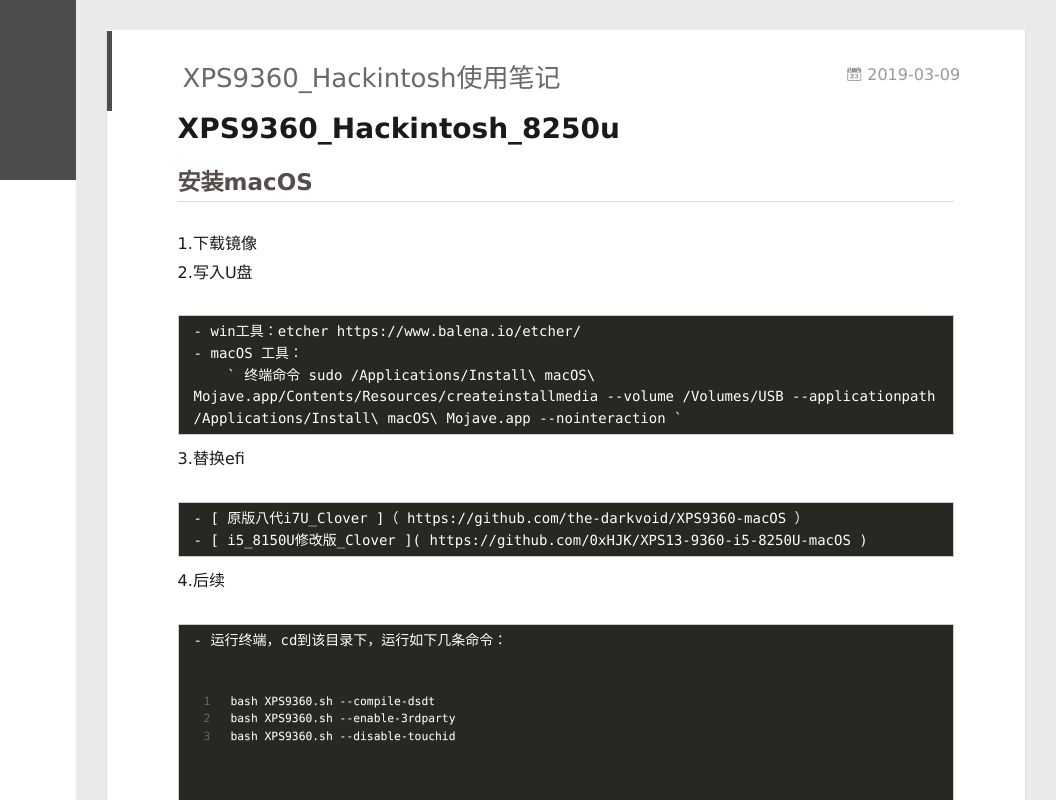
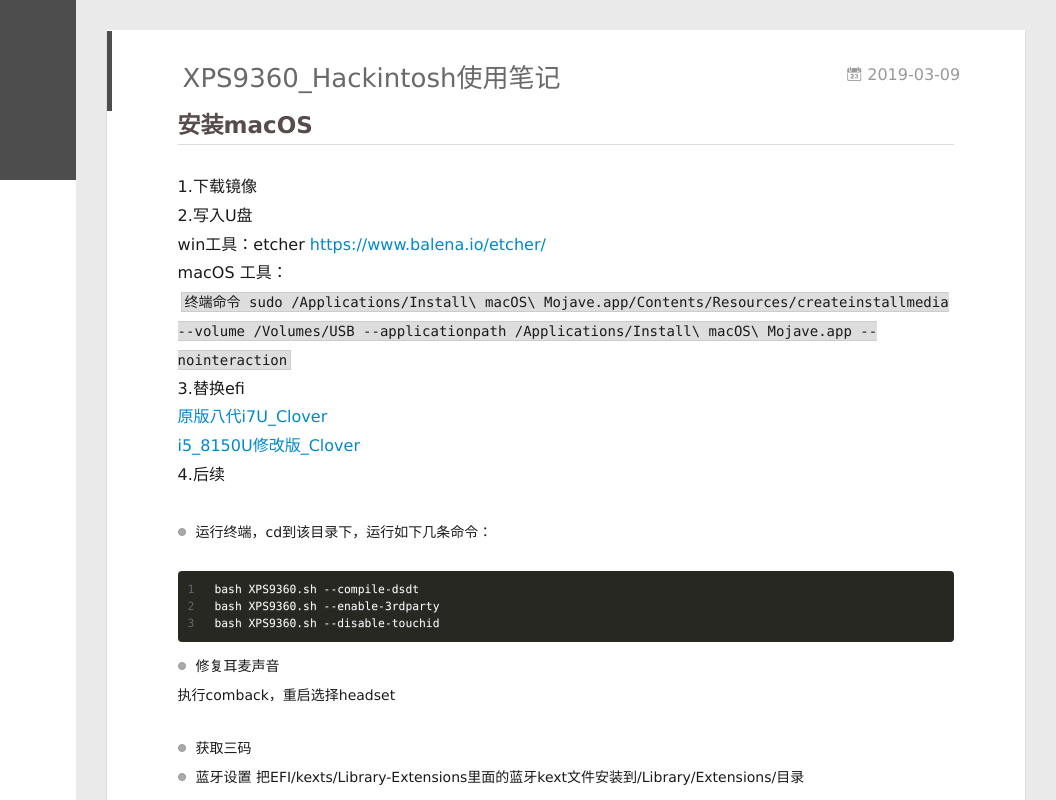
Before and after one commit to AmourHah/AmourHah.github.io, a plain HTML site: page 2019/03/09/XPS9360-Hackintosh使用笔记/index.html in a window 1280 px wide. Shown: the full height of the page, 224-1280 px from the left. Drawn offline with nearby package versions, Linux system fonts and the light colour scheme; some packages are replaced by stand-ins of ours; no server answers.

Commit message:
Site updated: 2019-03-09 23:13:07

```diff
--- a/2019/03/09/XPS9360-Hackintosh使用笔记/index.html
+++ b/2019/03/09/XPS9360-Hackintosh使用笔记/index.html
@@ -8,17 +8,17 @@
   <link rel="dns-prefetch" href="http://yoursite.com">
   <title>XPS9360_Hackintosh使用笔记 | AmourHah&#39;s Blog</title>
   <meta name="viewport" content="width=device-width, initial-scale=1, maximum-scale=1">
-  <meta name="description" content="XPS9360_Hackintosh_8250u安装macOS1.下载镜像2.写入U盘 - win工具：etcher https://www.balena.io/etcher/ - macOS 工具：     ` 终端命令 sudo /Applications/Install\ macOS\ Mojave.app/Contents/Resources/createinstallmedia --vo">
+  <meta name="description" content="安装macOS1.下载镜像2.写入U盘win工具：etcher https://www.balena.io/etcher/macOS 工具：终端命令 sudo /Applications/Install\ macOS\ Mojave.app/Contents/Resources/createinstallmedia --volume /Volumes/USB --applicationpath /">
 <meta property="og:type" content="article">
 <meta property="og:title" content="XPS9360_Hackintosh使用笔记">
 <meta property="og:url" content="http://yoursite.com/2019/03/09/XPS9360-Hackintosh使用笔记/index.html">
 <meta property="og:site_name" content="AmourHah&#39;s Blog">
-<meta property="og:description" content="XPS9360_Hackintosh_8250u安装macOS1.下载镜像2.写入U盘 - win工具：etcher https://www.balena.io/etcher/ - macOS 工具：     ` 终端命令 sudo /Applications/Install\ macOS\ Mojave.app/Contents/Resources/createinstallmedia --vo">
+<meta property="og:description" content="安装macOS1.下载镜像2.写入U盘win工具：etcher https://www.balena.io/etcher/macOS 工具：终端命令 sudo /Applications/Install\ macOS\ Mojave.app/Contents/Resources/createinstallmedia --volume /Volumes/USB --applicationpath /">
 <meta property="og:locale" content="default">
-<meta property="og:updated_time" content="2019-03-09T14:57:59.779Z">
+<meta property="og:updated_time" content="2019-03-09T15:12:42.470Z">
 <meta name="twitter:card" content="summary">
 <meta name="twitter:title" content="XPS9360_Hackintosh使用笔记">
-<meta name="twitter:description" content="XPS9360_Hackintosh_8250u安装macOS1.下载镜像2.写入U盘 - win工具：etcher https://www.balena.io/etcher/ - macOS 工具：     ` 终端命令 sudo /Applications/Install\ macOS\ Mojave.app/Contents/Resources/createinstallmedia --vo">
+<meta name="twitter:description" content="安装macOS1.下载镜像2.写入U盘win工具：etcher https://www.balena.io/etcher/macOS 工具：终端命令 sudo /Applications/Install\ macOS\ Mojave.app/Contents/Resources/createinstallmedia --volume /Volumes/USB --applicationpath /">
 
     <link rel="alternative" href="/atom.xml" title="AmourHah&#39;s Blog" type="application/atom+xml">
 
@@ -170,31 +170,20 @@
 
     <div class="article-entry" itemprop="articleBody">
 
-        <h1 id="XPS9360-Hackintosh-8250u"><a href="#XPS9360-Hackintosh-8250u" class="headerlink" title="XPS9360_Hackintosh_8250u"></a>XPS9360_Hackintosh_8250u</h1><h2 id="安装macOS"><a href="#安装macOS" class="headerlink" title="安装macOS"></a>安装macOS</h2><p>1.下载镜像<br>2.写入U盘</p>
-<pre><code>- win工具：etcher https://www.balena.io/etcher/
-- macOS 工具：
-    ` 终端命令 sudo /Applications/Install\ macOS\ Mojave.app/Contents/Resources/createinstallmedia --volume /Volumes/USB --applicationpath /Applications/Install\ macOS\ Mojave.app --nointeraction `
-</code></pre><p>3.替换efi</p>
-<pre><code>- [ 原版八代i7U_Clover ]（ https://github.com/the-darkvoid/XPS9360-macOS ）
-- [ i5_8150U修改版_Clover ]( https://github.com/0xHJK/XPS13-9360-i5-8250U-macOS )
-</code></pre><p>4.后续</p>
-<pre><code>- 运行终端，cd到该目录下，运行如下几条命令：
-    <figure class="highlight plain"><table><tr><td class="gutter"><pre><span class="line">1</span><br><span class="line">2</span><br><span class="line">3</span><br></pre></td><td class="code"><pre><span class="line">bash XPS9360.sh --compile-dsdt </span><br><span class="line">bash XPS9360.sh --enable-3rdparty </span><br><span class="line">bash XPS9360.sh --disable-touchid</span><br></pre></td></tr></table></figure>
-
-- 修复耳麦声音
-    执行comback，重启选择headset
-
-- 获取三码
-- 蓝牙设置 把EFI/kexts/Library-Extensions里面的蓝牙kext文件安装到/Library/Extensions/目录
-</code></pre><blockquote>
-<p>引用</p>
+        <h2 id="安装macOS"><a href="#安装macOS" class="headerlink" title="安装macOS"></a>安装macOS</h2><p>1.下载镜像<br>2.写入U盘<br>win工具：etcher <a href="https://www.balena.io/etcher/" target="_blank" rel="noopener">https://www.balena.io/etcher/</a><br>macOS 工具：<br><code>终端命令 sudo /Applications/Install\ macOS\ Mojave.app/Contents/Resources/createinstallmedia --volume /Volumes/USB --applicationpath /Applications/Install\ macOS\ Mojave.app --nointeraction</code><br>3.替换efi<br><a href="https://github.com/the-darkvoid/XPS9360-macOS" target="_blank" rel="noopener">原版八代i7U_Clover</a><br><a href="https://github.com/0xHJK/XPS13-9360-i5-8250U-macOS" target="_blank" rel="noopener">i5_8150U修改版_Clover</a><br>4.后续</p>
+<ul>
+<li><p>运行终端，cd到该目录下，运行如下几条命令： </p>
+<figure class="highlight plain"><table><tr><td class="gutter"><pre><span class="line">1</span><br><span class="line">2</span><br><span class="line">3</span><br></pre></td><td class="code"><pre><span class="line">bash XPS9360.sh --compile-dsdt </span><br><span class="line">bash XPS9360.sh --enable-3rdparty </span><br><span class="line">bash XPS9360.sh --disable-touchid</span><br></pre></td></tr></table></figure>
+</li>
+<li><p>修复耳麦声音<br>  执行comback，重启选择headset</p>
+</li>
+<li>获取三码</li>
+<li>蓝牙设置 把EFI/kexts/Library-Extensions里面的蓝牙kext文件安装到/Library/Extensions/目录<blockquote>
+<p>引用<br><a href="https://github.com/the-darkvoid/XPS9360-macOS" target="_blank" rel="noopener">the-darkvoid</a><br><a href="https://github.com/0xHJK/XPS13-9360-i5-8250U-macOS" target="_blank" rel="noopener">0xHJK</a></p>
 </blockquote>
-<p><a href="https://github.com/the-darkvoid/XPS9360-macOS" target="_blank" rel="noopener">the-darkvoid</a><br><a href="https://github.com/0xHJK/XPS13-9360-i5-8250U-macOS" target="_blank" rel="noopener">0xHJK</a></p>
-<h2 id="插件配置"><a href="#插件配置" class="headerlink" title="插件配置"></a>插件配置</h2><p>1.iterm2配置<br>参照<br><a href="https://www.cnblogs.com/diyxiaoshitou/p/9017413.html(推荐)" target="_blank" rel="noopener">https://www.cnblogs.com/diyxiaoshitou/p/9017413.html(推荐)</a></p>
-<hr>
-<p><a href="https://blog.csdn.net/gangyin5071/article/details/79601132" target="_blank" rel="noopener">https://blog.csdn.net/gangyin5071/article/details/79601132</a><br>2.JDK配置<br>参照<br><a href="https://blog.csdn.net/deliciousion/article/details/78046007" target="_blank" rel="noopener">https://blog.csdn.net/deliciousion/article/details/78046007</a></p>
-<hr>
-<p><code>export JAVA_HOME=/Library/Java/JavaVirtualMachines/jdk1.8.0_192.jdk/Contents/Home</code><br>3.mysql配置<br><code>export PATH=${PATH}:/usr/local/mysql/bin</code><br>4.python安装<br><code>brew install python3</code><br>5.idea pycharm默认配置</p>
+</li>
+</ul>
+<h2 id="插件配置"><a href="#插件配置" class="headerlink" title="插件配置"></a>插件配置</h2><p>1.iterm2配置<br>参照<br><a href="https://www.cnblogs.com/diyxiaoshitou/p/9017413.html(推荐)" target="_blank" rel="noopener">https://www.cnblogs.com/diyxiaoshitou/p/9017413.html(推荐)</a><br><a href="https://blog.csdn.net/gangyin5071/article/details/79601132" target="_blank" rel="noopener">https://blog.csdn.net/gangyin5071/article/details/79601132</a><br>2.JDK配置<br>参照<br><a href="https://blog.csdn.net/deliciousion/article/details/78046007" target="_blank" rel="noopener">https://blog.csdn.net/deliciousion/article/details/78046007</a><br><code>export JAVA_HOME=/Library/Java/JavaVirtualMachines/jdk1.8.0_192.jdk/Contents/Home</code><br>3.mysql配置<br><code>export PATH=${PATH}:/usr/local/mysql/bin</code><br>4.python安装<br><code>brew install python3</code><br>5.idea pycharm默认配置</p>
 
 
 
```
Also changed, not shown: index.html (+13 -24 lines).
